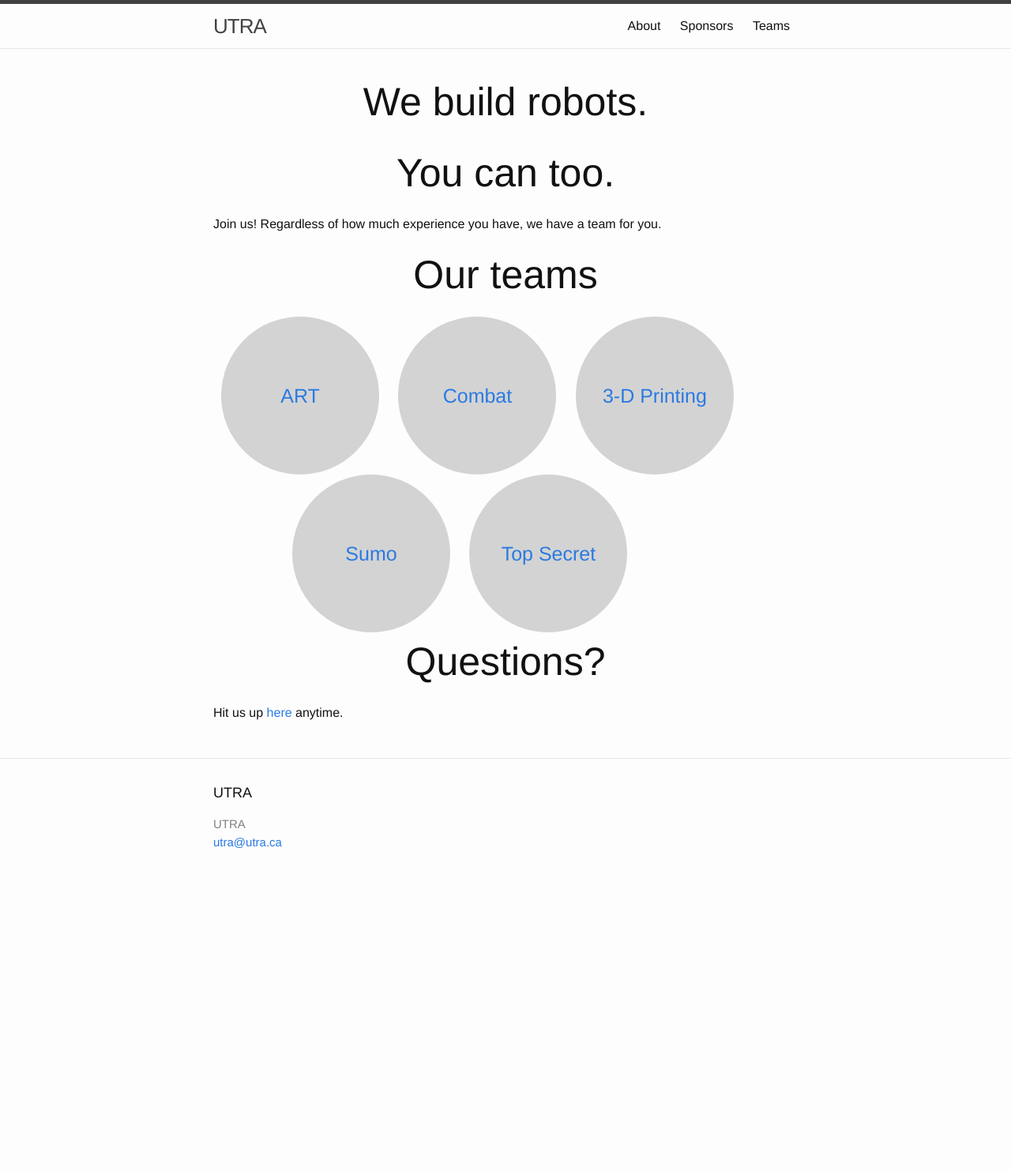
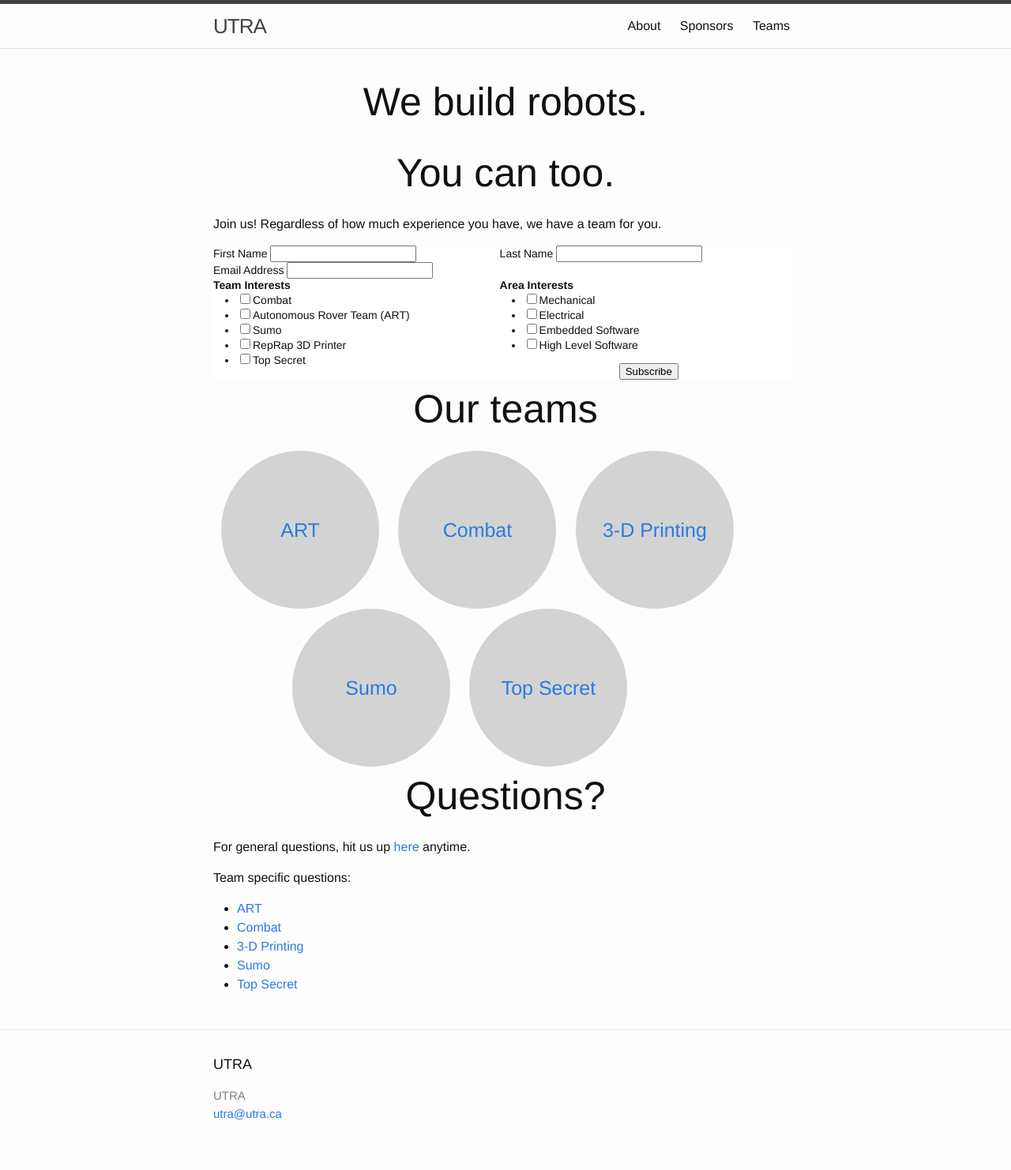
Before and after one commit to utra/utra-old-website, a Jekyll site: the page built from index.html, in a window 1280 px wide. Shown: the whole page at 79% size. Built offline with Jekyll 4.4.1, drawn with Linux system fonts in a browser that asks for light colours; comment, search, counter and statistics services are not loaded; before the commit the page ends 1138 px from its top, so only the background shows below that.

Commit message:
Added signup form

```diff
--- /dev/null
+++ b/_includes/signup.html
@@ -0,0 +1,61 @@
+<!-- Begin MailChimp Signup Form -->
+<link href="//cdn-images.mailchimp.com/embedcode/classic-081711.css" rel="stylesheet" type="text/css">
+<style type="text/css">
+	#mc_embed_signup{background:#fff; clear:left; font:14px Helvetica,Arial,sans-serif; }
+  #button-container{text-align : center !important;}
+  .half-width{
+     float:left !important;
+     width:47% !important;
+     clear:none !important;
+   }
+  .half-width:first-child{margin-right:2%;}
+	/* Add your own MailChimp form style overrides in your site stylesheet or in this style block.
+	   We recommend moving this block and the preceding CSS link to the HEAD of your HTML file. */
+</style>
+<div id="mc_embed_signup">
+<form action="//utra.us4.list-manage.com/subscribe/post?u=278107b7e9cd8e64fd055c220&amp;id=a785f8e453" method="post" id="mc-embedded-subscribe-form" name="mc-embedded-subscribe-form" class="validate" target="_blank" novalidate>
+    <div id="mc_embed_signup_scroll">
+<div class="row">
+  <div class="mc-field-group half-width">
+  	<label for="mce-FNAME">First Name </label>
+  	<input type="text" value="" name="FNAME" class="required" id="mce-FNAME">
+  </div>
+  <div class="mc-field-group half-width">
+  	<label for="mce-LNAME">Last Name </label>
+  	<input type="text" value="" name="LNAME" class="required" id="mce-LNAME">
+  </div>
+</div>
+<div class="mc-field-group">
+	<label for="mce-EMAIL">Email Address </label>
+	<input type="email" value="" name="EMAIL" class="required email" id="mce-EMAIL">
+</div>
+<div class="row">
+<div class="mc-field-group input-group half-width">
+    <strong>Team Interests </strong>
+    <ul><li><input type="checkbox" value="1" name="group[17885][1]" id="mce-group[17885]-17885-0"><label for="mce-group[17885]-17885-0">Combat</label></li>
+<li><input type="checkbox" value="2" name="group[17885][2]" id="mce-group[17885]-17885-1"><label for="mce-group[17885]-17885-1">Autonomous Rover Team (ART)</label></li>
+<li><input type="checkbox" value="4" name="group[17885][4]" id="mce-group[17885]-17885-2"><label for="mce-group[17885]-17885-2">Sumo</label></li>
+<li><input type="checkbox" value="16" name="group[17885][16]" id="mce-group[17885]-17885-3"><label for="mce-group[17885]-17885-3">RepRap 3D Printer</label></li>
+<li><input type="checkbox" value="512" name="group[17885][512]" id="mce-group[17885]-17885-4"><label for="mce-group[17885]-17885-4">Top Secret</label></li>
+</ul>
+</div>
+<div class="mc-field-group input-group half-width">
+    <strong>Area Interests </strong>
+    <ul><li><input type="checkbox" value="32" name="group[17889][32]" id="mce-group[17889]-17889-0"><label for="mce-group[17889]-17889-0">Mechanical</label></li>
+<li><input type="checkbox" value="64" name="group[17889][64]" id="mce-group[17889]-17889-1"><label for="mce-group[17889]-17889-1">Electrical</label></li>
+<li><input type="checkbox" value="128" name="group[17889][128]" id="mce-group[17889]-17889-2"><label for="mce-group[17889]-17889-2">Embedded Software</label></li>
+<li><input type="checkbox" value="256" name="group[17889][256]" id="mce-group[17889]-17889-3"><label for="mce-group[17889]-17889-3">High Level Software</label></li>
+</ul>
+</div>
+</div>
+	<div id="mce-responses" class="clear">
+		<div class="response" id="mce-error-response" style="display:none"></div>
+		<div class="response" id="mce-success-response" style="display:none"></div>
+	</div>    <!-- real people should not fill this in and expect good things - do not remove this or risk form bot signups-->
+    <div style="position: absolute; left: -5000px;"><input type="text" name="b_278107b7e9cd8e64fd055c220_a785f8e453" tabindex="-1" value=""></div>
+    <div class="clear" id="button-container"><input type="submit" value="Subscribe" name="subscribe" id="mc-embedded-subscribe" class="button"></div>
+    </div>
+</form>
+</div>
+<script type='text/javascript' src='//s3.amazonaws.com/downloads.mailchimp.com/js/mc-validate.js'></script><script type='text/javascript'>(function($) {window.fnames = new Array(); window.ftypes = new Array();fnames[0]='EMAIL';ftypes[0]='email';fnames[1]='FNAME';ftypes[1]='text';fnames[2]='LNAME';ftypes[2]='text';fnames[3]='MMERGE3';ftypes[3]='dropdown';fnames[4]='OTHER';ftypes[4]='text';fnames[5]='GRADYEAR';ftypes[5]='text';fnames[6]='MMERGE6';ftypes[6]='text';}(jQuery));var $mcj = jQuery.noConflict(true);</script>
+<!--End mc_embed_signup-->
--- a/index.html
+++ b/index.html
@@ -13,6 +13,7 @@ layout: default
     <div class="body-text">
       <p>Join us! Regardless of how much experience you have, we have a team for you.</p>
       <!-- EMAIL FORM -->
+      {% include signup.html %}
     </div>
     <div class="main-header">
       <h1>Our teams</h1>
@@ -32,5 +33,13 @@ layout: default
     <div class="main-header">
       <h1>Questions?</h1>
     </div>
-    <p>Hit us up <a href="mailto:utra@utra.ca">here</a> anytime.</p>
+    <p>For general questions, hit us up <a href="mailto:utra@utra.ca">here</a> anytime.</p>
+    <p>Team specific questions:</p>
+    <ul>
+      <li><a href="mailto:art@utra.ca">ART</a></li>
+      <li><a href="mailto:combat@utra.ca">Combat</a></li>
+      <li><a href="mailto:3dp@utra.ca">3-D Printing</a></li>
+      <li><a href="mailto:sumo@utra.ca">Sumo</a></li>
+      <li><a href="mailto:topsecret@utra.ca">Top Secret</a></li>
+    </ul>
 </div>
```
